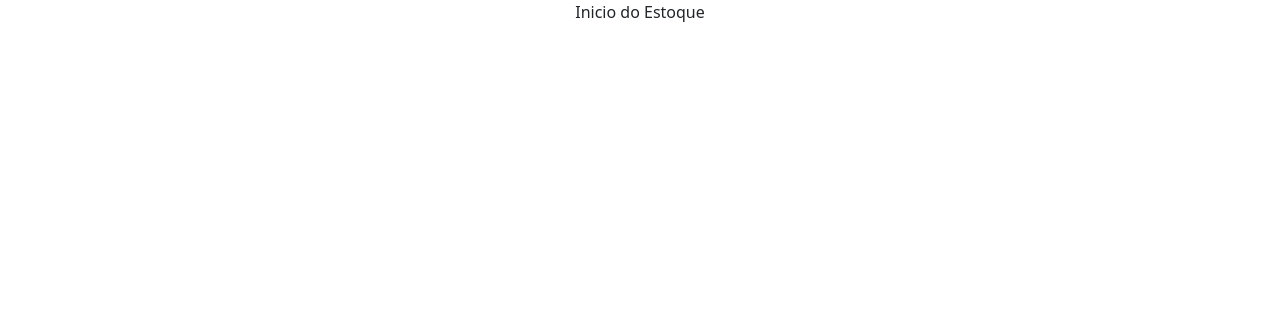
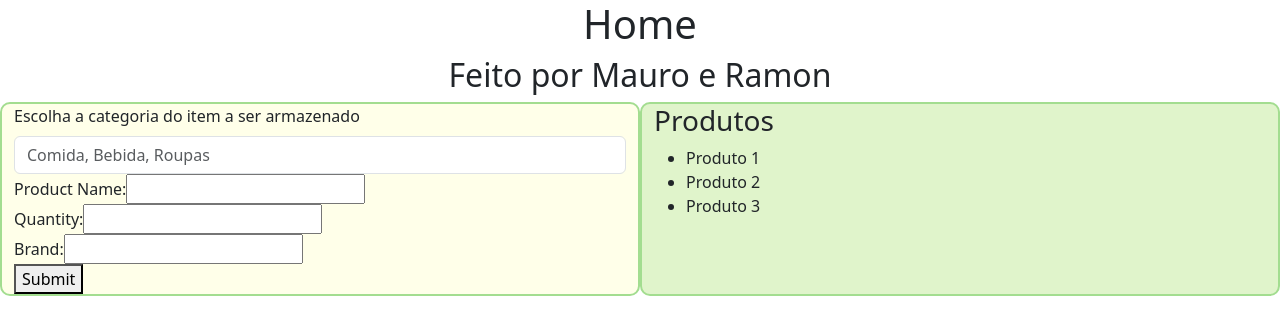
Before and after one commit to RamonXXII/Projeto3-2024a-FrontEnd, a React (Create React App) app: page / in a window 1280 px wide. Shown: the top 334 px of the page. Built offline with nearby package versions, Linux system fonts and the light colour scheme.

Commit message:
idealizacao do front

```diff
--- a/package.json
+++ b/package.json
@@ -3,9 +3,12 @@
   "version": "0.1.0",
   "private": true,
   "dependencies": {
+    "@fortawesome/fontawesome-free": "^6.5.2",
     "@testing-library/jest-dom": "^5.17.0",
     "@testing-library/react": "^13.4.0",
     "@testing-library/user-event": "^13.5.0",
+    "axios": "^1.7.2",
+    "bootstrap": "^5.3.3",
     "framer-motion": "^11.2.10",
     "react": "^18.3.1",
     "react-dom": "^18.3.1",
--- /dev/null
+++ b/src/components/Categorias.jsx
@@ -0,0 +1,26 @@
+import React, { useState } from 'react';
+
+function Categorias() {
+  const [inputValue, setInputValue] = useState("");
+
+  return (
+    <div>
+      <label htmlFor="exampleDataList" className="form-label">Escolha a categoria do item a ser armazenado</label>
+      <input
+        className="form-control"
+        list="datalistOptions"
+        id="exampleDataList"
+        placeholder="Comida, Bebida, Roupas"
+        value={inputValue}
+        onChange={(e) => setInputValue(e.target.value)}
+      />
+      <datalist id="datalistOptions">
+        <option value="Comida" />
+        <option value="Bebida" />
+        <option value="Roupas" />
+      </datalist>
+    </div>
+  );
+}
+
+export default Categorias;
--- a/src/views/Home/Home.jsx
+++ b/src/views/Home/Home.jsx
@@ -1,20 +1,89 @@
-import React from 'react';
-//import './Home.scoped.css';
+import React, { useState } from 'react';
+import './Home.scopped.css';
+import axios from 'axios';
+import Categorias from '../../components/Categorias';
+function Home() {
+  const [productName, setProductName] = useState('');
+  const [quantity, setQuantity] = useState('');
+  const [brand, setBrand] = useState('');
 
-function Home() {
+  const handleSubmit = async (event) => {
+    event.preventDefault();
+    const productData = {
+      nome  : productName,
+      qtd   : quantity,
+      marca : brand
+    };
+    console.log('Product Data:', productData);
+
+    /*
+    try {
+      const response = await axios.post('http://localhost:5000/api/products', productData);
+      console.log('Product saved:', response.data);
+    }
+    catch (error) {
+      console.error('Ocorreu um erro ao salvar o produto:', error);
+    }
+      */
+
+  };
+
   return (
-    <div className="container-fluid">
-      <div className="body">
-        <div className="row mb-5">
-          <div className="d-flex col-12 justify-content-center align-items-center">
-            <span>
-              Inicio do Estoque
-            </span>
+    <div>
+      <div className="container-fluid">
+        <div className="body">
+          <div className="row mb-5">
+            <div className="d-flex flex-column col-12 justify-content-center align-items-center rounded-top-bottom">
+              <h1 >Home</h1>
+              <h2 >Feito por Mauro e Ramon</h2>
+            </div>
+
+            <div id= 'categorias' className='col-6'>
+              <Categorias />
+              <form onSubmit={handleSubmit}>
+                <div>
+                  <label htmlFor="productName">Product Name:</label>
+                  <input
+                    type="text"
+                    id="productName"
+                    value={productName}
+                    onChange={(e) => setProductName(e.target.value)}
+                  />
+                </div>
+                <div>
+                  <label htmlFor="quantity">Quantity:</label>
+                  <input
+                    type="number"
+                    id="quantity"
+                    value={quantity}
+                    onChange={(e) => setQuantity(e.target.value)}
+                  />
+                </div>
+                <div>
+                  <label htmlFor="brand">Brand:</label>
+                  <input
+                    type="text"
+                    id="brand"
+                    value={brand}
+                    onChange={(e) => setBrand(e.target.value)}
+                  />
+                </div>
+                <button type="submit">Submit</button>
+              </form>
+
+            </div>
+            <div id= 'produtos' className='col-6'>
+              <h3>Produtos</h3>
+              <ul>
+                <li>Produto 1</li>
+                <li>Produto 2</li>
+                <li>Produto 3</li>
+              </ul>
+            </div>
+
 
           </div>
-
         </div>
-
       </div>
     </div>
   );
--- a/src/views/Home/Home.scopped.css
+++ b/src/views/Home/Home.scopped.css
@@ -0,0 +1,20 @@
+:root{
+    --color1: #85d172;
+    --color2: #a3dd90;
+    --color3: #c2e8ae;
+    --color4: #e0f4cb;
+    --color5: #ffffe9;
+
+}
+
+#categorias{
+    background-color: var(--color5);
+    border: 2px solid var(--color2);
+    border-radius: 10px;
+}
+
+#produtos{
+    background-color: var(--color4);
+    border: 2px solid var(--color2);
+    border-radius: 10px;
+}
```
Also changed, not shown: 1 other file (tests, documents, lock files or other folders).
